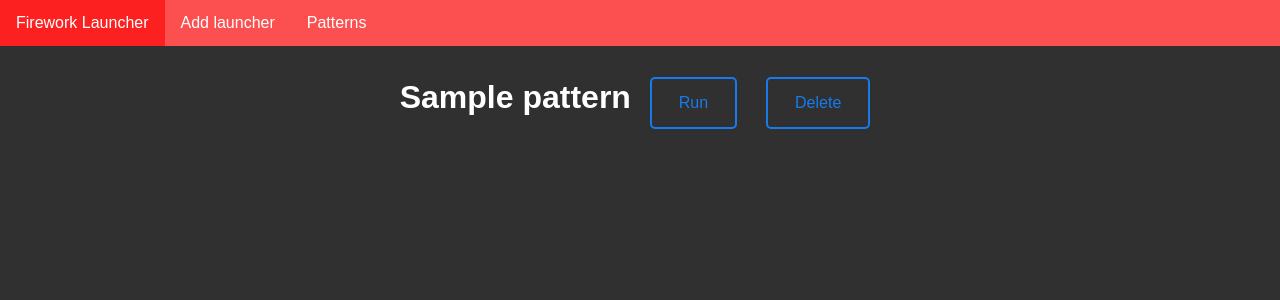
After one commit to firework-launcher/launcher, a Python web app: template templates/patterns.html in a window 1280 px wide. The commit adds this page. Shown: the top 300 px of the page. Run offline with Jinja, Linux system fonts and the light colour scheme; the template is opened without the code that fills it: most values are stand-ins (such as "Sample title", 1, 10 or a date in 2020).

Commit message:
Add support for running and managing built in patterns

```diff
--- a/static/css/main.css
+++ b/static/css/main.css
@@ -203,3 +203,22 @@ h5 {
     color: #177bed;
     border: 2px solid #177bed;
 }
+
+.pattern_delete_confirm {
+    padding: 15px 27px;
+    text-align: center;
+    text-decoration: none;
+    display: inline-block;
+    font-size: 16px;
+    border-radius: 5px;
+    margin: 10px;
+    font-family: var(--font);
+    transition: opacity 0.5s;
+    background-color: rgba(0, 0, 0, 0);
+    color: #ff2667;
+    border: 2px solid #ff2667;
+}
+
+.patternlist {
+    text-align: center;
+}
--- /dev/null
+++ b/static/js/patterns.js
@@ -0,0 +1,28 @@
+socket = io();
+
+socket.on("finished_pattern", (pattern) => {
+    run = document.getElementById("run_" + pattern);
+    run.innerText = "Run";
+});
+
+socket.on("running_pattern", (pattern) => {
+    run = document.getElementById("run_" + pattern);
+    run.innerText = "Running";
+});
+
+function run_pattern(pattern) {
+    socket.emit("run_pattern", pattern);
+}
+
+function delete_pattern(pattern) {
+    delete_ = document.getElementById("delete_" + pattern);
+    delete_.innerText = "Are you sure?";
+    delete_.setAttribute("class", "pattern_delete_confirm");
+    delete_.setAttribute("onclick", "delete_pattern_confirm('" + pattern + "')")
+}
+
+function delete_pattern_confirm(pattern) {
+    socket.emit("delete_pattern", pattern);
+    pattern_element = document.getElementById("pattern_" + pattern);
+    pattern_element.remove();
+}
--- a/templates/add_launcher.html
+++ b/templates/add_launcher.html
@@ -9,6 +9,7 @@
     <ul class="navbar">
         <li class="navbar-item-li"><a class="navbar-item navtitle" href="/">Firework Launcher</a></li>
         <li class="navbar-item-li"><a class="navbar-item" href="/add_launcher">Add launcher</a></li>
+        <li class="navbar-item-li"><a class="navbar-item" href="/add_launcher">Patterns</a></li>
       </ul>
       {% if error %}
         <p class="error">Launcher does not exist</p>
--- a/templates/home.html
+++ b/templates/home.html
@@ -13,6 +13,7 @@
         <li class="navbar-item-li"><a class="navbar-item" onclick="reset_all()" id="devbutton">Reset all</a></li>
         <li class="navbar-item-li"><a class="navbar-item" href="/add_launcher">Add launcher</a></li>
         <li class="navbar-item-li"><a class="navbar-item" href="/lfa">LFA</a></li>
+        <li class="navbar-item-li"><a class="navbar-item" href="/patterns">Patterns</a></li>
       {% endif %}
       <li class="navbar-item-hamburger"><a class="hamburger-menu" onclick="expand_hamburger()"><img src="/static/svgs/bars.svg" width="20" class="hamburger-menu-svg" alt="Hamburger Menu"/></a></li>
     </ul>
@@ -22,6 +23,7 @@
         <a class="navbar-item-expanded" onclick="reset_all()" id="devbutton">Reset all</a>
         <a class="navbar-item-expanded" href="/add_launcher">Add launcher</a>
         <a class="navbar-item-expanded" href="/lfa">LFA</a>
+        <a class="navbar-item-expanded" href="/patterns">Patterns</a>
       {% endif %}
     </div>
 
--- /dev/null
+++ b/templates/patterns.html
@@ -0,0 +1,27 @@
+<!DOCTYPE html>
+<html>
+    <head>
+        <meta name="viewport" content="width=device-width, user-scalable=no">
+        <link href="/static/css/main.css" rel="stylesheet">
+        <title>Firework Launcher - Patterns</title>
+    </head>
+    <body>
+        <ul class="navbar">
+            <li class="navbar-item-li"><a class="navbar-item navtitle" href="/">Firework Launcher</a></li>
+            <li class="navbar-item-li"><a class="navbar-item" href="/add_launcher">Add launcher</a></li>
+            <li class="navbar-item-li"><a class="navbar-item" href="/add_launcher">Patterns</a></li>
+        </ul>
+        <div class="patternlist">
+            {% for pattern in patterns %}
+                <div id="pattern_{{ pattern }}">
+                    <h1>{{ pattern }}
+                        <button class="firework_button" id="run_{{ pattern }}" onclick="run_pattern('{{ pattern }}')">Run</button>
+                        <button class="firework_button" id="delete_{{ pattern }}" onclick="delete_pattern('{{ pattern }}')">Delete</button>
+                    </h1><br/>
+                </div>
+            {% endfor %}
+        </div>
+        <script src="/static/js/socketio.js"></script>
+        <script src="/static/js/patterns.js"></script>
+    </body>
+</html>
```
Also changed, not shown: main.py (+56 -0 lines), 1 other file.
